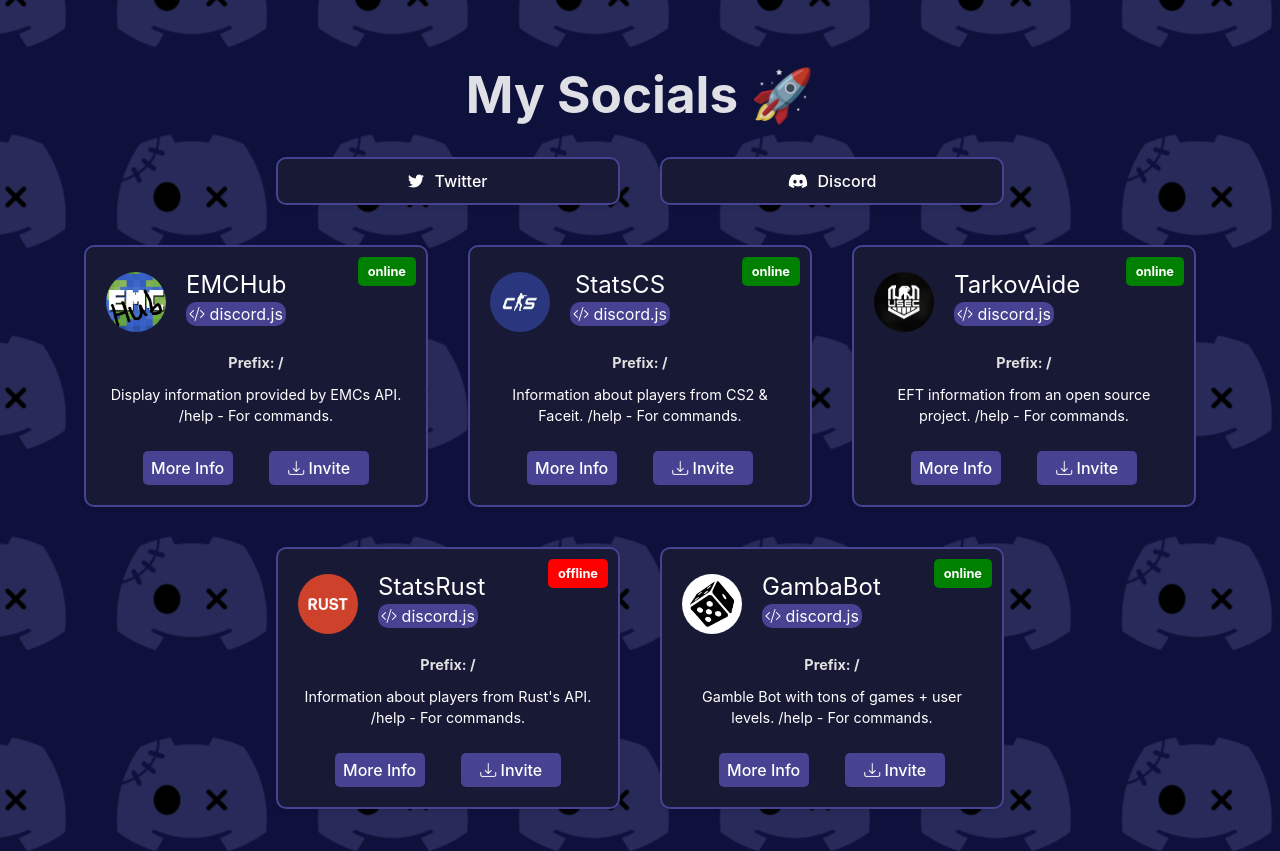
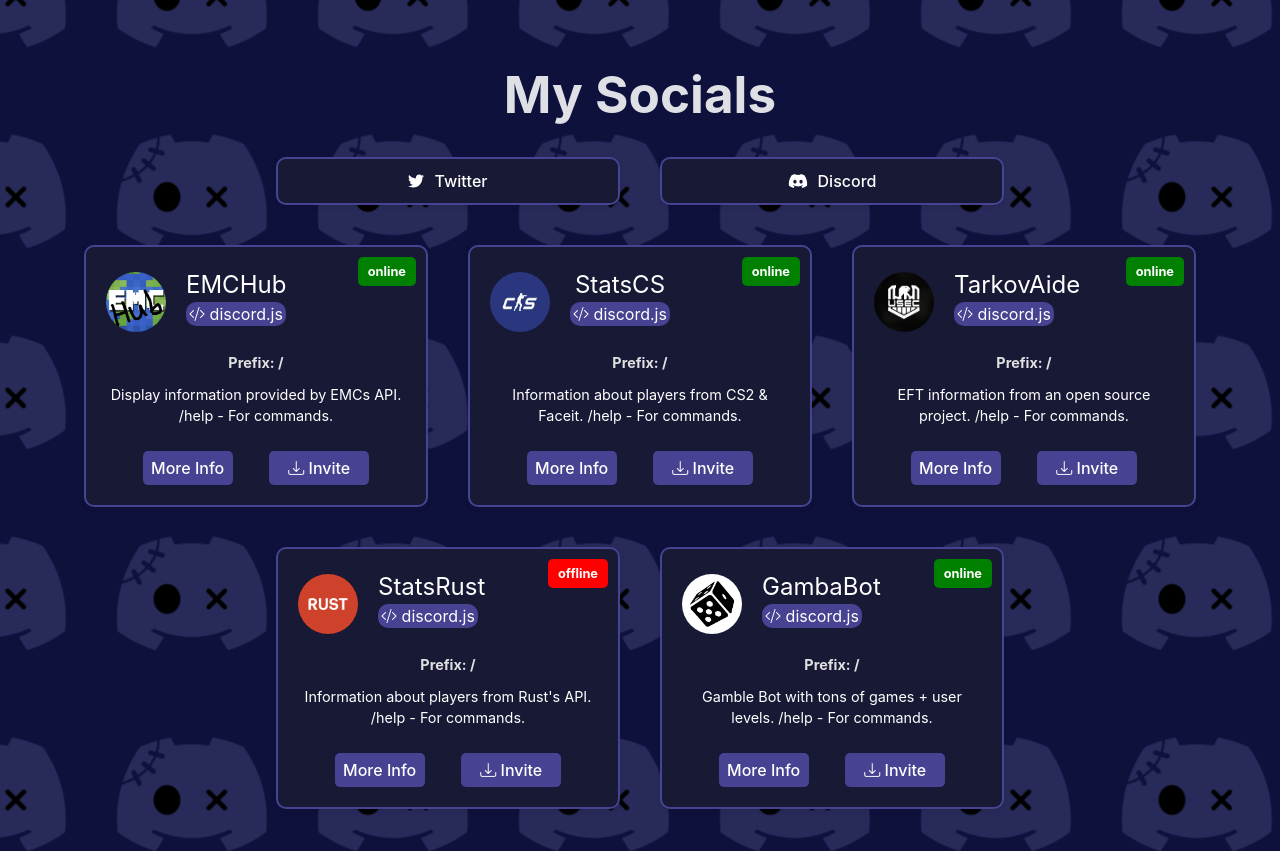
Before and after one commit to lucas-ohlin/Discord-Bot-Portal, a React (Vite) app: page / in a window 1280 px wide. Built offline with nearby package versions, Linux system fonts and the light colour scheme.

Commit message:
Removed emoji

```diff
--- a/src/App.jsx
+++ b/src/App.jsx
@@ -36,7 +36,7 @@ function App() {
     return (
         <>
             <div>
-                <h1>My Socials 🚀</h1>
+                <h1>My Socials</h1>
                 <div className='social-container'>
                     <a target="_blank" href='https://twitter.com/nomad_swe' className="social-link">
                         <FontAwesomeIcon icon={faTwitter} className='social-icon'/> Twitter
```
